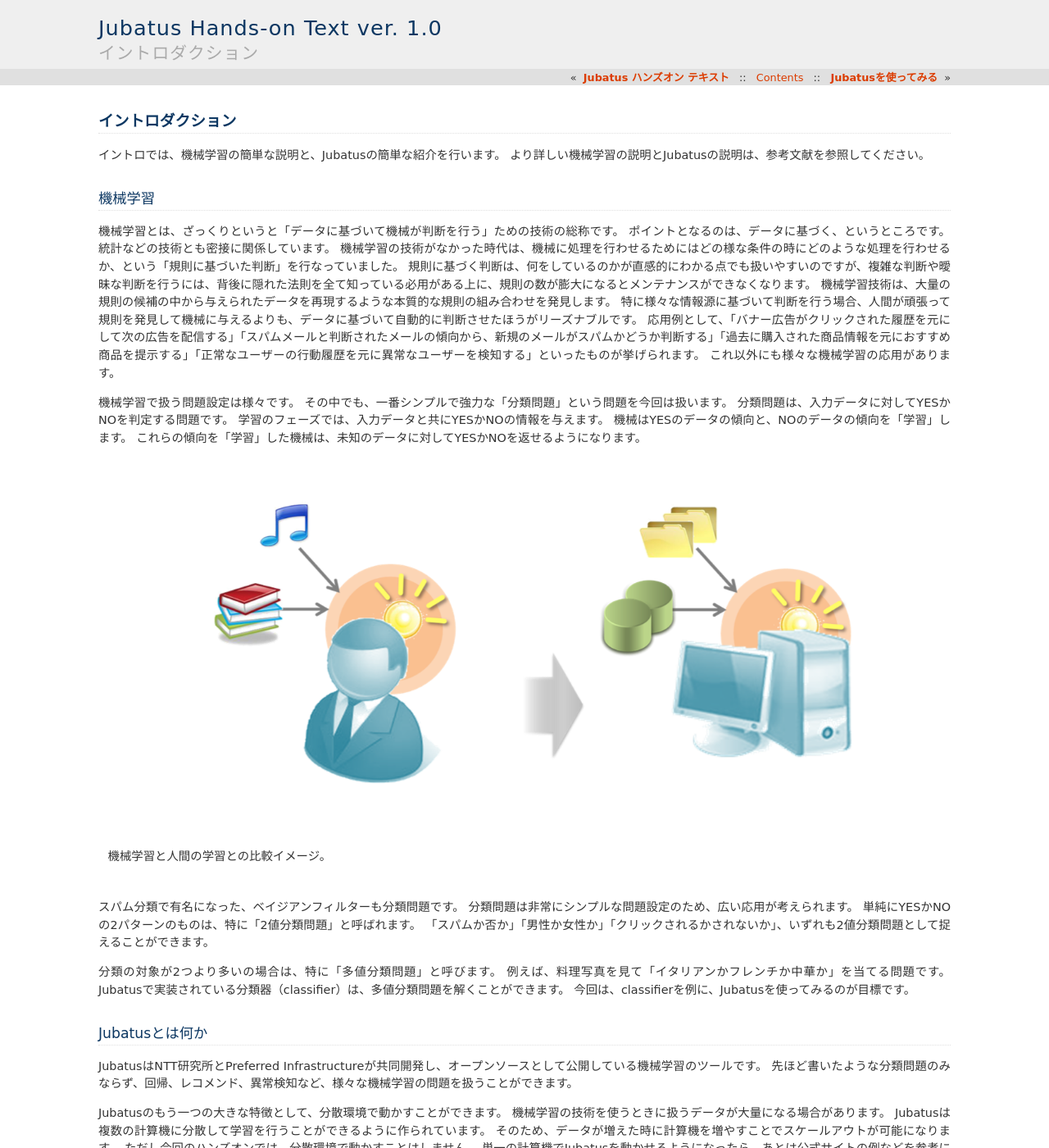
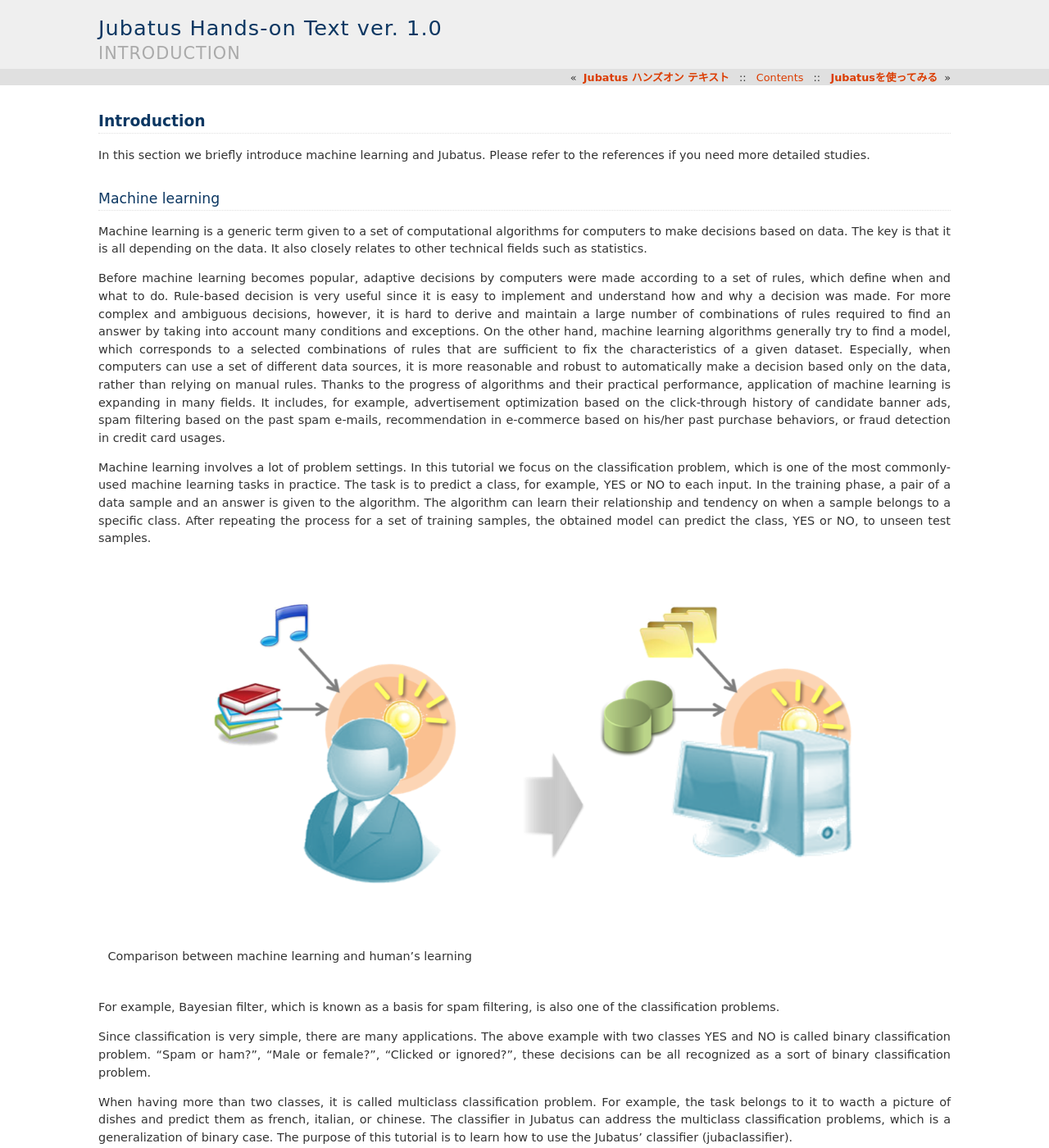
Before and after one commit to jubatus/handson-text, a Sphinx documentation site: the page built from en/source/intro.rst, in a window 1280 px wide and 1400 px high. Shown: the whole window at 82% size. Built offline with Sphinx 7.4.7, drawn with Linux system fonts in a browser that asks for light colours; formulas are drawn with MathJax 3; some of the changed text lies outside the part shown.

Commit message:
translate intro.rst to English

```diff
--- a/en/source/intro.rst
+++ b/en/source/intro.rst
@@ -1,67 +1,67 @@
-====================
- イントロダクション
-====================
+============
+Introduction
+============
 
-イントロでは、機械学習の簡単な説明と、Jubatusの簡単な紹介を行います。
-より詳しい機械学習の説明とJubatusの説明は、参考文献を参照してください。
+In this section we briefly introduce machine learning and Jubatus.
+Please refer to the references if you need more detailed studies.
 
 
-機械学習
-========
+Machine learning
+================
 
-機械学習とは、ざっくりというと「データに基づいて機械が判断を行う」ための技術の総称です。
-ポイントとなるのは、データに基づく、というところです。
-統計などの技術とも密接に関係しています。
-機械学習の技術がなかった時代は、機械に処理を行わせるためにはどの様な条件の時にどのような処理を行わせるか、という「規則に基づいた判断」を行なっていました。
-規則に基づく判断は、何をしているのかが直感的にわかる点でも扱いやすいのですが、複雑な判断や曖昧な判断を行うには、背後に隠れた法則を全て知っている必用がある上に、規則の数が膨大になるとメンテナンスができなくなります。
-機械学習技術は、大量の規則の候補の中から与えられたデータを再現するような本質的な規則の組み合わせを発見します。
-特に様々な情報源に基づいて判断を行う場合、人間が頑張って規則を発見して機械に与えるよりも、データに基づいて自動的に判断させたほうがリーズナブルです。
-応用例として、「バナー広告がクリックされた履歴を元にして次の広告を配信する」「スパムメールと判断されたメールの傾向から、新規のメールがスパムかどうか判断する」「過去に購入された商品情報を元におすすめ商品を提示する」「正常なユーザーの行動履歴を元に異常なユーザーを検知する」といったものが挙げられます。
-これ以外にも様々な機械学習の応用があります。
+Machine learning is a generic term given to a set of computational algorithms for computers to make decisions based on data.
+The key is that it is all depending on the data.
+It also closely relates to other technical fields such as statistics.
 
-機械学習で扱う問題設定は様々です。
-その中でも、一番シンプルで強力な「分類問題」という問題を今回は扱います。
-分類問題は、入力データに対してYESかNOを判定する問題です。
-学習のフェーズでは、入力データと共にYESかNOの情報を与えます。
-機械はYESのデータの傾向と、NOのデータの傾向を「学習」します。
-これらの傾向を「学習」した機械は、未知のデータに対してYESかNOを返せるようになります。
+Before machine learning becomes popular, adaptive decisions by computers were made according to a set of rules, which define when and what to do.
+Rule-based decision is very useful since it is easy to implement and understand how and why a decision was made.
+For more complex and ambiguous decisions, however, it is hard to derive and maintain a large number of combinations of rules required to find an answer by taking into account many conditions and exceptions.
+On the other hand, machine learning algorithms generally try to find a model, which corresponds to a selected combinations of rules that are sufficient to fix the characteristics of a given dataset.
+Especially, when computers can use a set of different data sources, it is more reasonable and robust to automatically make a decision based only on the data, rather than relying on manual rules.
+Thanks to the progress of algorithms and their practical performance, application of machine learning is expanding in many fields. It includes, for example, advertisement optimization based on the click-through history of candidate banner ads, spam filtering based on the past spam e-mails, recommendation in e-commerce based on his/her past purchase behaviors, or fraud detection in credit card usages.
+
+Machine learning involves a lot of problem settings.
+In this tutorial we focus on the classification problem, which is one of the most commonly-used machine learning tasks in practice.
+The task is to predict a class, for example, YES or NO to each input.
+In the training phase, a pair of a data sample and an answer is given to the algorithm.
+The algorithm can learn their relationship and tendency on when a sample belongs to a specific class.
+After repeating the process for a set of training samples, the obtained model can predict the class, YES or NO, to unseen test samples.
 
 .. figure:: ml.png
    :width: 800px
 
-   機械学習と人間の学習との比較イメージ。
+   Comparison between machine learning and human's learning
+
+For example, Bayesian filter, which is known as a basis for spam filtering, is also one of the classification problems.
 
 
-スパム分類で有名になった、ベイジアンフィルターも分類問題です。
-分類問題は非常にシンプルな問題設定のため、広い応用が考えられます。
-単純にYESかNOの2パターンのものは、特に「2値分類問題」と呼ばれます。
-「スパムか否か」「男性か女性か」「クリックされるかされないか」、いずれも2値分類問題として捉えることができます。
+Since classification is very simple, there are many applications.
+The above example with two classes YES and NO is called binary classification problem.
+"Spam or ham?", "Male or female?", "Clicked or ignored?", these decisions can be all recognized as a sort of binary classification problem.
 
-分類の対象が2つより多いの場合は、特に「多値分類問題」と呼びます。
-例えば、料理写真を見て「イタリアンかフレンチか中華か」を当てる問題です。
-Jubatusで実装されている分類器（classifier）は、多値分類問題を解くことができます。
-今回は、classifierを例に、Jubatusを使ってみるのが目標です。
+When having more than two classes, it is called multiclass classification problem.
+For example, the task belongs to it to wacth a picture of dishes and predict them as french, italian, or chinese.
+The classifier in Jubatus can address the multiclass classification problems, which is a generalization of binary case.
+The purpose of this tutorial is to learn how to use the Jubatus' classifier (jubaclassifier).
 
 
-Jubatusとは何か
-===============
+What is Jubatus?
+================
 
-JubatusはNTT研究所とPreferred Infrastructureが共同開発し、オープンソースとして公開している機械学習のツールです。
-先ほど書いたような分類問題のみならず、回帰、レコメンド、異常検知など、様々な機械学習の問題を扱うことができます。
+Jubatus is an open source software platform for machine learning, which were originally developed by NTT SIC and Preferred Infrastructure, Inc.
+Not only classification, it also supports other machine learning tasks such as regression, recommendation, and anomaly detection.
 
-Jubatusのもう一つの大きな特徴として、分散環境で動かすことができます。
-機械学習の技術を使うときに扱うデータが大量になる場合があります。
-Jubatusは複数の計算機に分散して学習を行うことができるように作られています。
-そのため、データが増えた時に計算機を増やすことでスケールアウトが可能になります。
-ただし今回のハンズオンでは、分散環境で動かすことはしません。
-単一の計算機でJubatusを動かせるようになったら、あとは公式サイトの例などを参考に分散環境での動作を試してみて下さい。
+The main advantage is that Jubatus can work in a distributed environment.
+We often have a large amount of data for machine learning problems.
+Jubatus is designed to make the computation distributed among multiple servers so that it can ahieve scale-out for higher throughput by adding more servers.
+Though this tutorial do not cover the distributed running, please see and try the examples on the official Web or github.com if you are interested.
 
-また、Jubatusは機械学習技術の中でも、 *オンライン学習* と呼ばれる種類の技術にのみフォーカスしています。
-従来はデータを貯めこんでから学習を行うバッチ学習という方法が主流でした。
-近年は、データを貯めこまず、次々にやってくるデータを使って逐次的に学習する手法の研究が盛んになっています。
-それがバッチ処理と対比してオンライン学習と呼ばれるアプローチです。
-今回のハンズオンでは特にこの点を意識せずに行いますが、頭の片隅に入れておくと良いかもしれません。
+The another feature of Jubatus is that it focuses on *online learning* in machine learning algorithms.
+Typically, training of machine learning models started after all of the traning samples are collected and stored in a place (batch learning).
+Recently, on the other hand, many efforts have beed done for online learning, which is to receive and process each traning sample without storing them.
+That's the difference between batch and online learning algorithms.
+Though special case for online learning is not required in this tutorial, you might realize its advantage in the future.
 
 .. note::
 
-   オンライン学習の方がデータの一部しか見ないで学習を行うため条件が厳しいのですが、近年の研究ではバッチ学習とオンライン学習の精度面での差は小さくなっています。
+   In general, online learning tends to be worse than batch learning in terms of prediction accurcy since it can only see a part of the samples at the same time. However, thanks to the research progress on online learning algorithms, the difference is becoming smaller especially when we have enough amout of samples.
```
